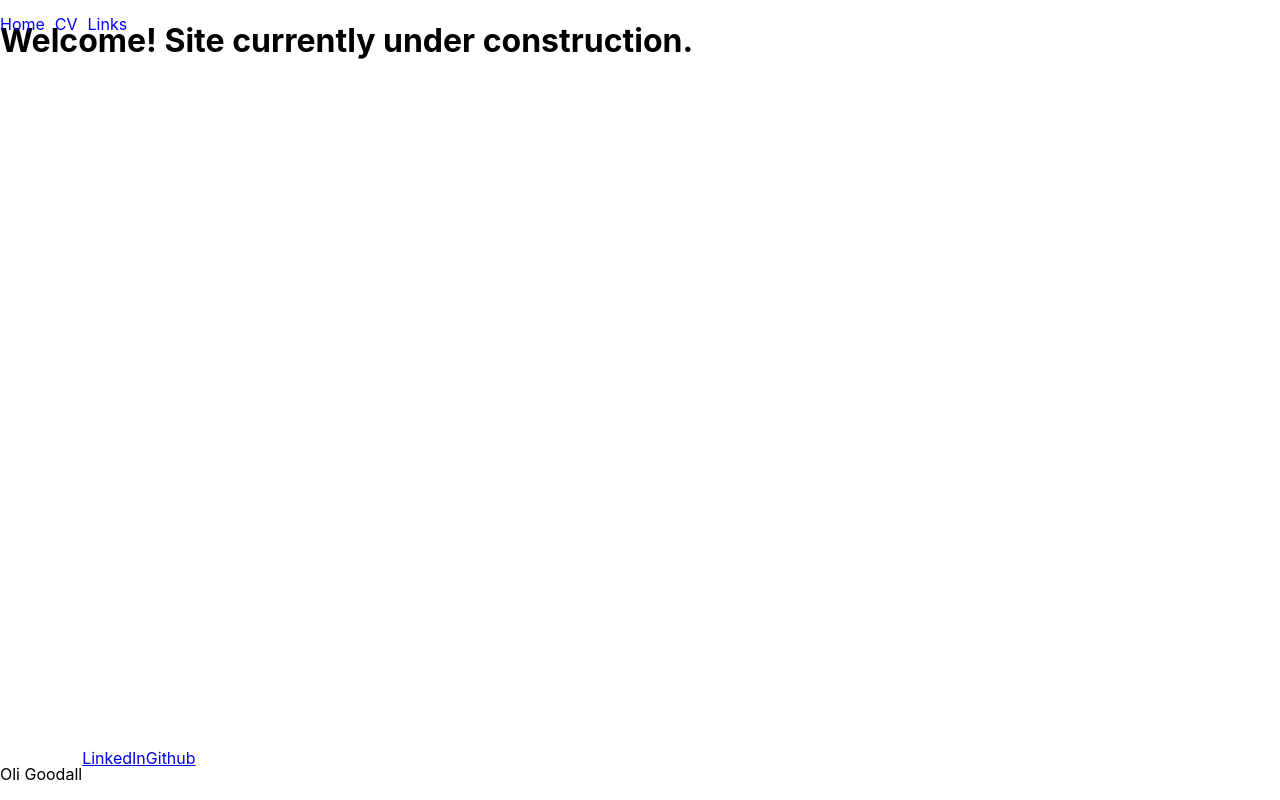
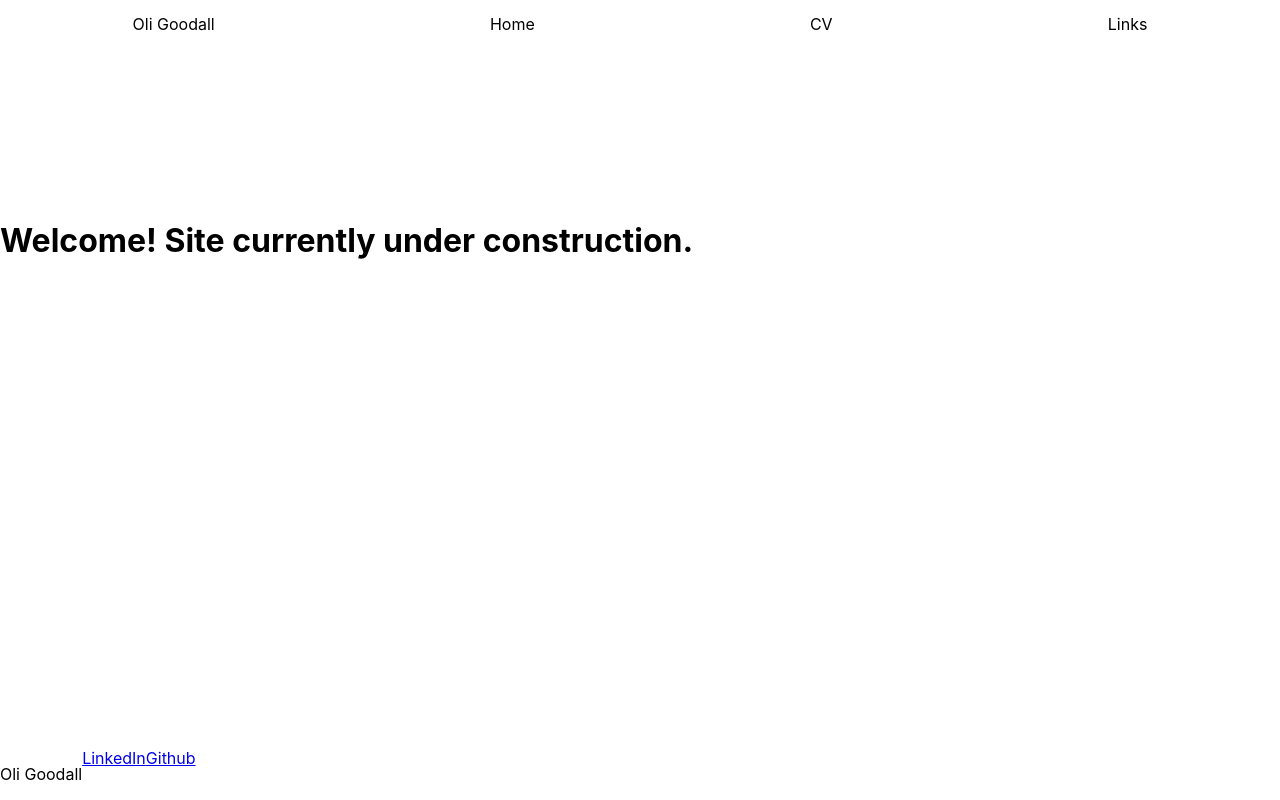
Before and after one commit to Oli-Goodall/Oli-Goodall.github.io, a React (Create React App) app in the folder personal-site/: page / in a window 1280 px wide. Built offline with nearby package versions, Linux system fonts and the light colour scheme.

Commit message:
Began styling navbar

```diff
--- /dev/null
+++ b/personal-site/src/components/homepage/Homepage.scss
@@ -0,0 +1,4 @@
+h1.front-page-heading {
+    position: relative;
+    top: 200px;
+}
--- a/personal-site/src/components/homepage/homepage.tsx
+++ b/personal-site/src/components/homepage/homepage.tsx
@@ -1,9 +1,10 @@
 import React from "react";
+import "./Homepage.scss"
 
 export const Home: React.FunctionComponent = () => {
     return(
         <>
-            <h1>Welcome! Site currently under construction.</h1>
+            <h1 className="front-page-heading">Welcome! Site currently under construction.</h1>
 
         </>
     )
--- a/personal-site/src/components/navbar/Navbar.scss
+++ b/personal-site/src/components/navbar/Navbar.scss
@@ -12,17 +12,6 @@ nav.navbar {
   z-index: 2;
   min-width: 100%;
 
-  button {
-    background: transparent;
-    border: transparent;
-    color: blue;
-    font: inherit;
-
-    &:hover {
-      text-decoration: underline;
-    }
-  }
-
   ul {
     padding: 0;
     margin: 0;
@@ -30,7 +19,7 @@ nav.navbar {
   }
 
   a {
-    color: blue;
+    color: rgb(0, 0, 0);
     text-decoration: none;
 
     &:visited {
@@ -43,88 +32,22 @@ nav.navbar {
     }
 
     &:link {
-      color: blue;
+      color: rgb(0, 0, 0);
     }
 
     &:active {
-      color: blue;
+      color: rgb(0, 0, 0);
     }
-  }
-
-  img.navbar__logo {
-    height: 2em;
   }
 
   .menu-items {
     display: flex;
     flex-direction: row;
-    justify-content: flex-start;
+    justify-content: space-around;
     gap: 10px;
-
-    .admin-links {
-      margin-left: auto;
-    }
-
-    .logged-in-links {
-      display: flex;
-      flex-direction: row;
-      justify-content: flex-end;
-      align-items: center;
-      gap: 10px;
-      text-decoration: none;
-    }
   }
-
-  @media only screen and (max-width: 650px) {
-    .menu-items {
-      display: none;
-    }
-
-    .mobile-menu {
-      display: block;
-      position: fixed;
-      left: 0;
-      z-index: 2;
-    }
-  }
-
-  @media only screen and (min-width: 651px) {
-    .mobile-menu {
-      display: none;
-    }
-
-    .admin-links {
-      padding-right: 0.5em;
-    }
-
-    img.navbar__logo {
-      padding-left: 0.5em;
-    }
-  }
-
-  .menu-items.expanded {
+  div.name-top-left {
+    display: block;
     height: 100%;
-    width: 70%;
-    background-color: rgb(255, 255, 255);
-    z-index: 1;
-    position: fixed;
-    left: 0;
-    top: 0;
-    padding-top: 35px;
-    text-align: center;
-    display: flex;
-    flex-direction: column;
-    justify-content: flex-start;
-
-    .admin-links {
-      margin-left: 0;
-    }
-
-    .logged-in-links {
-      display: flex;
-      flex-direction: column;
-      justify-content: space-around;
-      margin-left: 0;
-    }
   }
 }
--- a/personal-site/src/components/navbar/navbar.tsx
+++ b/personal-site/src/components/navbar/navbar.tsx
@@ -1,25 +1,23 @@
 import React, { useState } from "react";
 import { Link } from "react-router-dom";
-import Hamburger from "hamburger-react";
 import "./Navbar.scss";
 
 
 export const Navbar: React.FunctionComponent = () => {
-    const [isExpanded, setIsExpanded] = useState(false);
 
     return (
         <nav className="navbar" role="navigation" aria-label="main navigation">
-            <div className="mobile-menu">
-                <Hamburger toggled={isExpanded} toggle={setIsExpanded} />
-            </div>
-            <ul className={`menu-items ${isExpanded ? "expanded" : ""}`}>
-                <Link to="/" onClick={() => setIsExpanded(false)}>
+            <ul className="menu-items">
+                    <Link className="name-top-left" to="/">
+                        Oli Goodall
+                    </Link>
+                <Link to="/">
                     Home
                 </Link>
-                <Link to="/cv" onClick={() => setIsExpanded(false)}>
+                <Link to="/cv">
                     CV
                 </Link>
-                <Link to="/links" onClick={() => setIsExpanded(false)}>
+                <Link to="/links">
                     Links
                 </Link>
             </ul>
```
